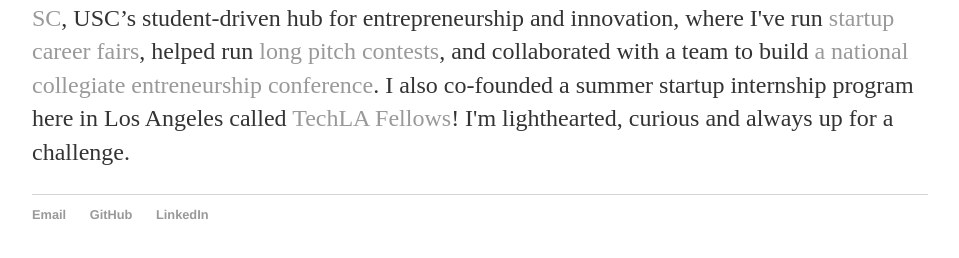
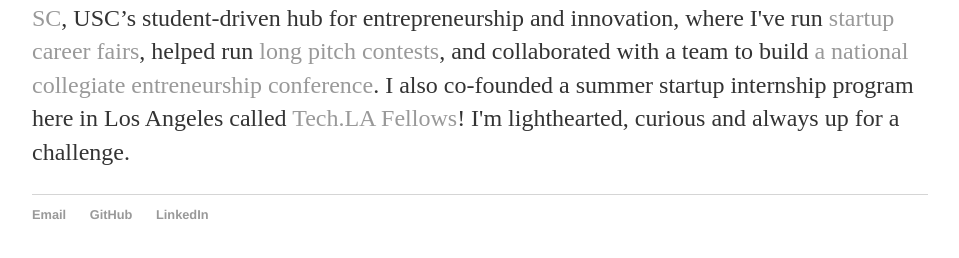
Before and after one commit to arastogi15/arastogi15.github.io, a Jekyll site: the page about/index.html, which Jekyll copies as it is, in a window 1280 px wide. Shown: the part 385-643 px from the top of the page, without its empty margins (160-1119 px from the left). Built offline with Jekyll 4.4.1, drawn with Linux system fonts in a browser that asks for light colours.

Commit message:
updated tech.la link

```diff
--- a/about/index.html
+++ b/about/index.html
@@ -19,7 +19,7 @@
 		<div class="blurb">
 			<h1>A Chicago kid exploring The City of Angels.</h1>
 
-			<p><b>Hey there, I'm Ankur! </b>(It's pronounced like "bunker" without the 'b'.) I was born in raised in Libertyville, Illinois, and am working towards my undegraduate degree in Biomedical Engineering with a minor in Computer Science at the University of Southern California in Los Angeles. I'm an avid hiker, reader, and baker-of-cakes. At USC, I’m involved with <a href="sparksc.org">Spark SC</a>, USC’s student-driven hub for entrepreneurship and innovation, where I've run<a href="http://startupcareerfair.sparksc.org/"> startup career fairs</a>, helped run <a href="http://1000pitches.sparksc.org/"two-month>long pitch contests</a>, and collaborated with a team to build <a href="http://uniteconf.org/">a national collegiate entreneurship conference</a>. I also co-founded a summer startup internship program here in Los Angeles called <a href="http://fellows.tech.la">TechLA Fellows</a>! I'm lighthearted, curious and always up for a challenge.
+			<p><b>Hey there, I'm Ankur! </b>(It's pronounced like "bunker" without the 'b'.) I was born in raised in Libertyville, Illinois, and am working towards my undegraduate degree in Biomedical Engineering with a minor in Computer Science at the University of Southern California in Los Angeles. I'm an avid hiker, reader, and baker-of-cakes. At USC, I’m involved with <a href="sparksc.org">Spark SC</a>, USC’s student-driven hub for entrepreneurship and innovation, where I've run<a href="http://startupcareerfair.sparksc.org/"> startup career fairs</a>, helped run <a href="http://1000pitches.sparksc.org/"two-month>long pitch contests</a>, and collaborated with a team to build <a href="http://uniteconf.org/">a national collegiate entreneurship conference</a>. I also co-founded a summer startup internship program here in Los Angeles called <a href="http://tech.la">Tech.LA Fellows</a>! I'm lighthearted, curious and always up for a challenge.
 			</p>
 
 		</div><!-- /.blurb -->
```
